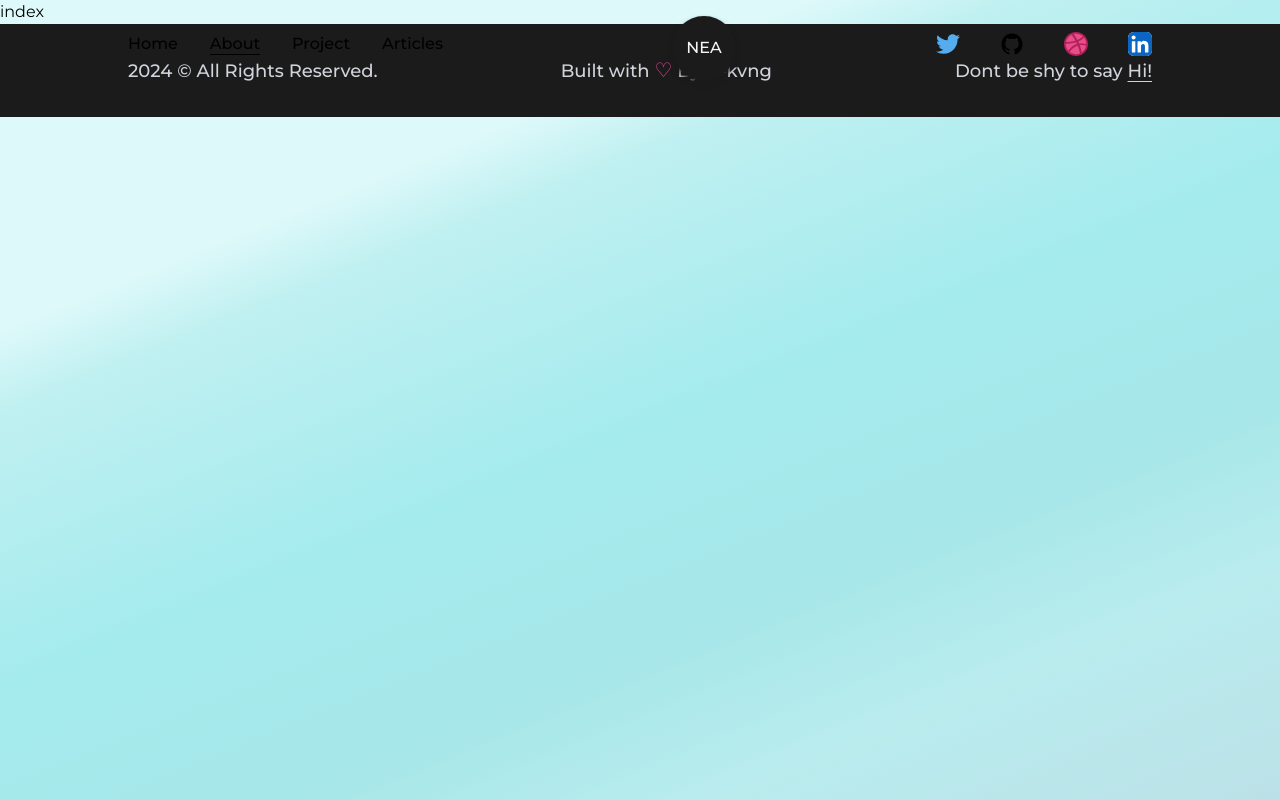
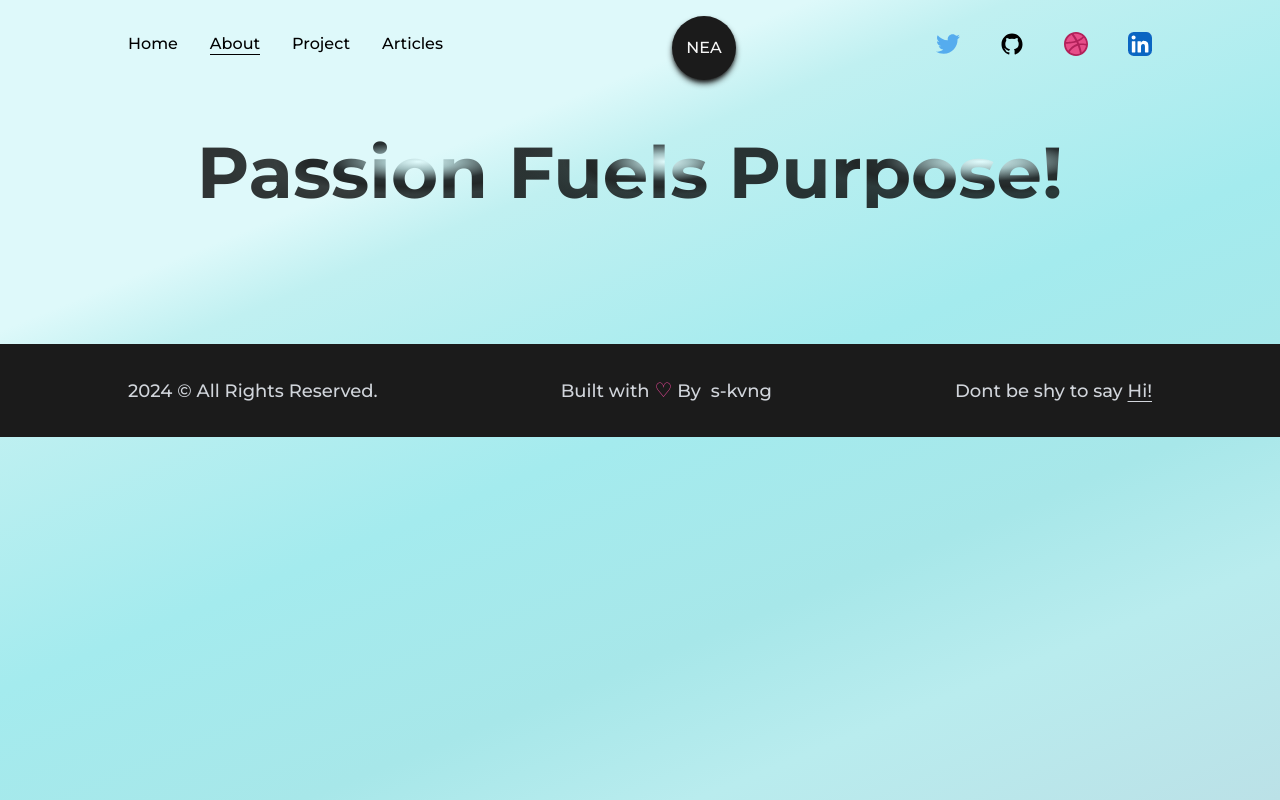
Before and after one commit to s-kvng/Nextjs-Developer-Porfolio, a Next.js app: page /about in a window 1280 px wide. Built offline with nearby package versions, Linux system fonts and the light colour scheme.

Commit message:
Add animated header text

```diff
--- a/src/pages/about/index.js
+++ b/src/pages/about/index.js
@@ -1,9 +1,48 @@
+import AnimatedText from "@/components/AnimatedText"
+import Layout from "@/components/Layout"
+import Head from "next/head"
 
 
 const About = () => {
+
   return (
-    <div>index</div>
+    <>
+
+      <Head>
+         <title>Nathaniel | about</title>
+         <meta name="description"  content="any description" />
+      </Head>
+
+      <main className="flex w-full py-32">
+
+        <Layout>
+
+        <AnimatedText text={`Passion Fuels Purpose!`}/>
+
+        </Layout>
+
+      </main>
+
+
+    </>
   )
 }
 
 export default About
+
+/*
+
+<div className=" py-28 px-20">
+      <div className="capitalize text-7xl font-bold text-center text-dark py-5 ">passion fuels purpose!</div>
+
+      <div className="w-full bg-stone-950">
+        <div className=" flex w-full bg-green-400 gap-5">
+          <div className=" bg-red-400 w-[40%]">sjs</div>
+          <div className=" bg-blue-500 w-[30%]">shd</div>
+          <div className=" bg-amber-600 w-[30%]">djhsd</div>
+        </div>
+      </div>
+
+    </div>
+
+*/
```
